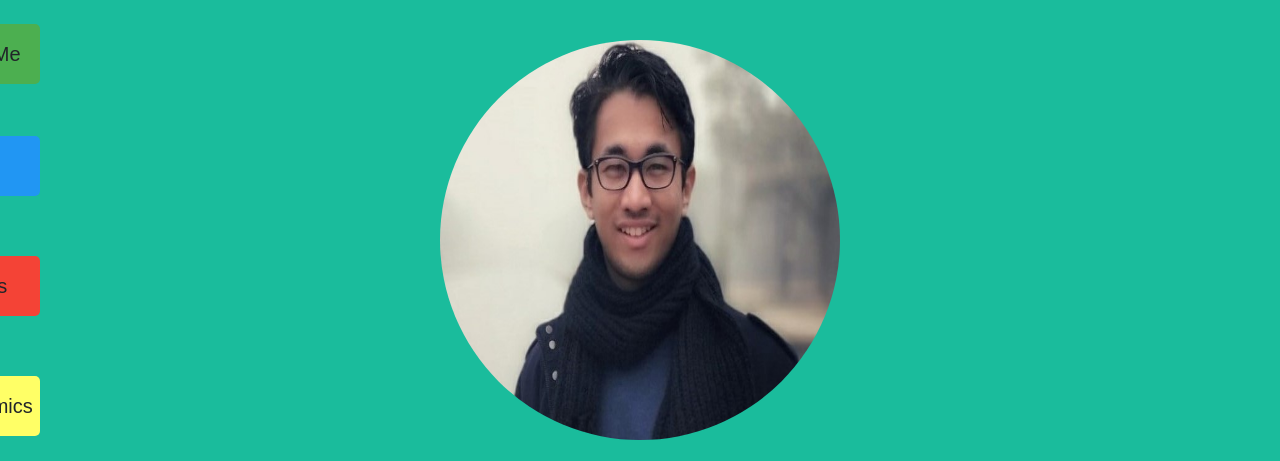
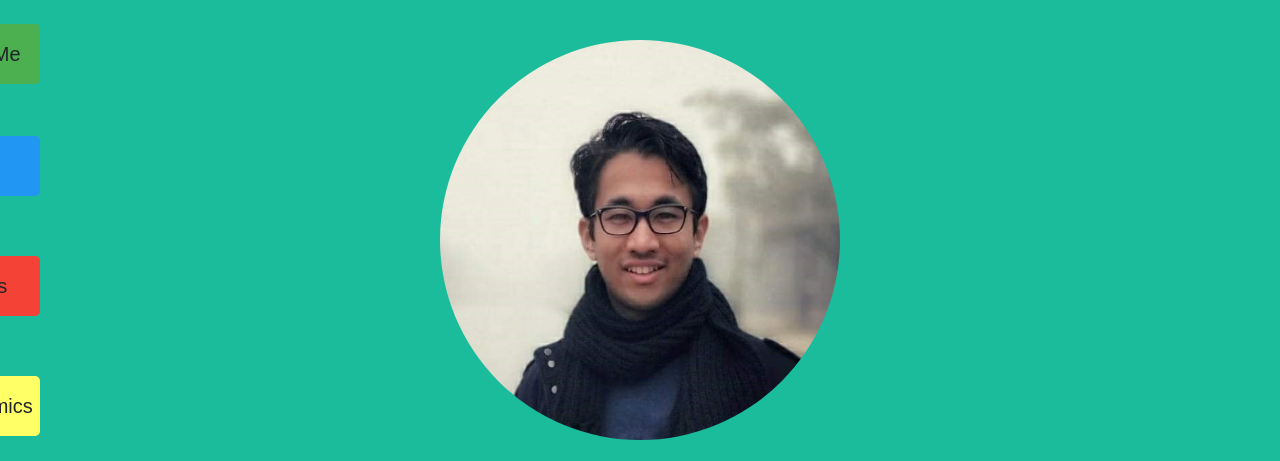
Before and after one commit to rishav-karanjit/portfolio-website-archive, a plain HTML site: page index.html in a window 1280 px wide. Shown: the top 461 px of the page. Drawn offline with nearby package versions, Linux system fonts and the light colour scheme.

Commit message:
Changed image size

```diff
--- a/index.html
+++ b/index.html
@@ -22,7 +22,7 @@
             <div class="Heading text-white">
                 <div class="container d-flex align-items-center flex-column">
                     <!-- Masthead Avatar Image-->
-                    <img class="mb-4 rounded-circle" src="./Images/me.jpg" alt=""/>
+                    <img class="mb-4 rounded-circle" src="./Images/me-c.jpg" alt=""/>
                     <!-- Masthead Heading-->
                     <span class="heading1">Hey, I am Rishav</span>
                     <!-- Icon Divider-->
```
Also changed, not shown: Images/me-c.jpg (added).
